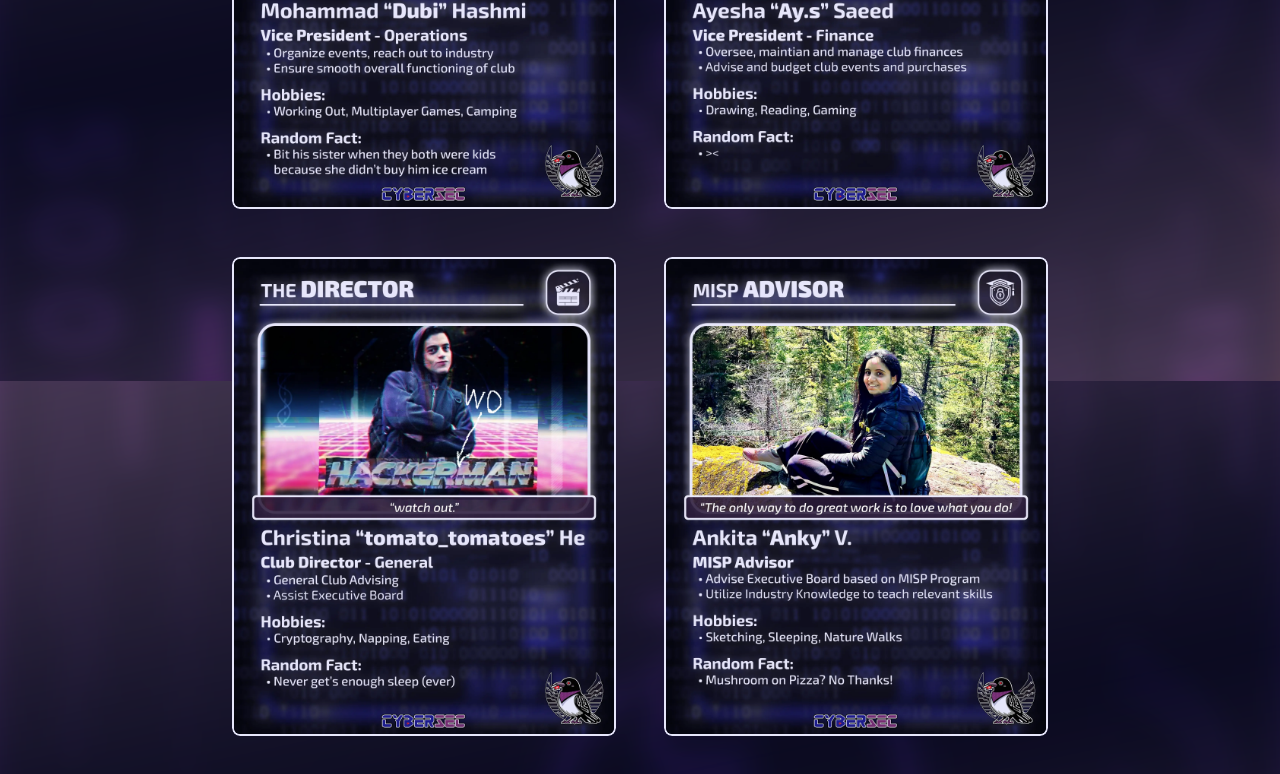
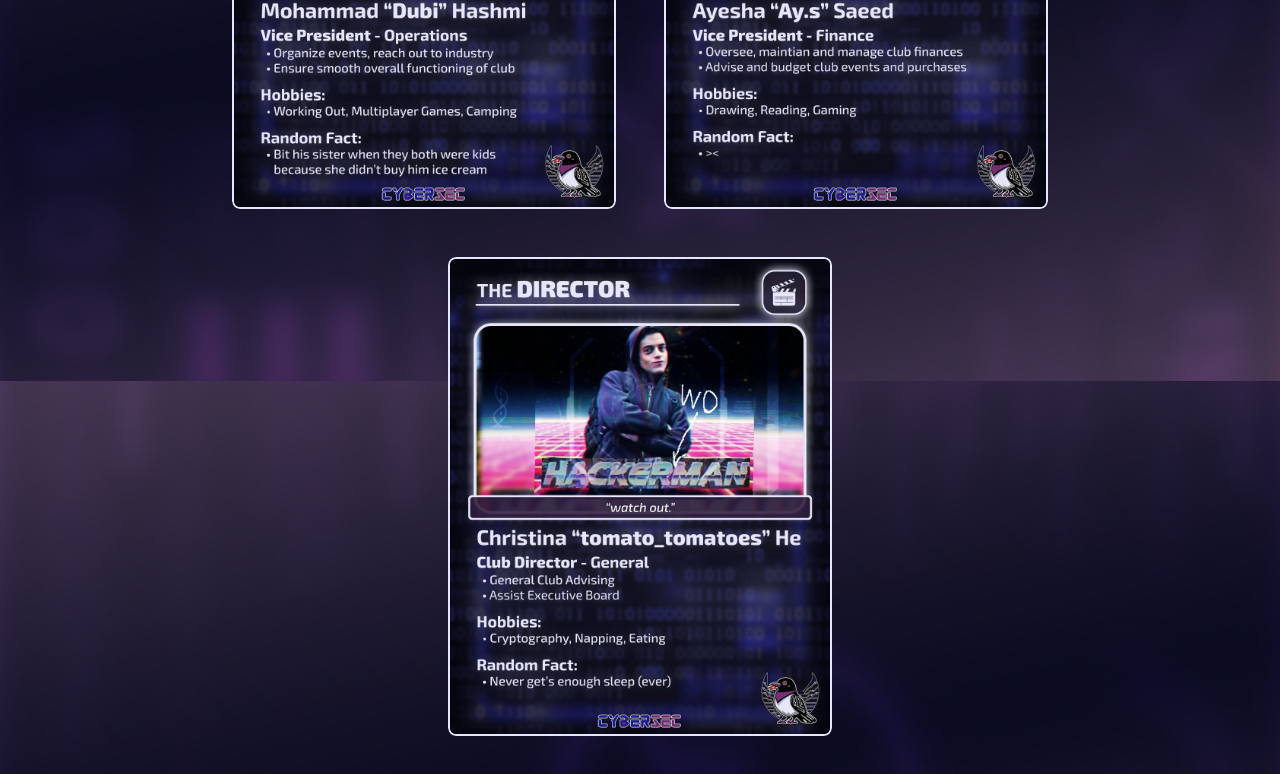
Before and after one commit to infosec-ucalgary/website, a React (Vite) app: page /about in a window 1280 px wide. Shown: the part 2019-2793 px from the top of the page. Built offline with nearby package versions, Linux system fonts and the light colour scheme.

Commit message:
moved some peeps around
according to Jason

```diff
--- a/src/data/associateExecs.ts
+++ b/src/data/associateExecs.ts
@@ -1,27 +1,41 @@
 export const associatExecs = [
     {
         id: 1,
+        firstName: "Ankita",
+        lastName: "V.",
+        position: "MISP Advisor",
+        card: "/images/cards/EC2_B02-MISP_Ankita.webp",
+      },
+      {
+        id: 2,
+        firstName: "Ivan",
+        lastName: "Agalakov",
+        position: "Developer",
+        card: "/images/cards/EC2_B04-Developer_Ivan.webp",
+      },
+    {
+        id: 3,
         firstName: "Ananya",
         lastName: "Jain",
         position: "Associate VP Tech",
         card: "/images/cards/EC2_C01-AVPTech_Ananya.webp",
       },
       {
-        id: 2,
+        id: 4,
         firstName: "Martin",
         lastName: "Mosquera",
         position: "Associate VP Tech",
         card: "/images/cards/EC2_C02-AVPTech_Martin.webp",
       },
       {
-        id: 3,
+        id: 5,
         firstName: "Samer",
         lastName: "Swedan",
         position: "Associate VP Tech",
         card: "/images/cards/EC2_C03-AVPTech_Samer.webp",
       },
       {
-        id: 4,
+        id: 6,
         firstName: "Manav",
         lastName: "Patel",
         position: "Associate VP Operations",
--- a/src/data/execs.ts
+++ b/src/data/execs.ts
@@ -62,18 +62,4 @@ export const execs = [
     position: "Director",
     card: "/images/cards/EC2_B01-Director_Christina.webp",
   },
-  {
-    id: 10,
-    firstName: "Ankita",
-    lastName: "V.",
-    position: "MISP Advisor",
-    card: "/images/cards/EC2_B02-MISP_Ankita.webp",
-  },
-  {
-    id: 11,
-    firstName: "Ivan",
-    lastName: "Agalakov",
-    position: "Developer",
-    card: "/images/cards/EC2_B04-Developer_Ivan.webp",
-  },
 ];
--- a/src/views/About.tsx
+++ b/src/views/About.tsx
@@ -65,7 +65,7 @@ function About() {
       {allImagesLoaded ? (
         <div>
           <h1 className="text-4xl font-bold text-center text-lavendar">
-            Executives
+            Senior Executives
           </h1>
           <div className="flex flex-wrap justify-center gap-4 p-4">
             {execs.map((exec, index) => (
```
